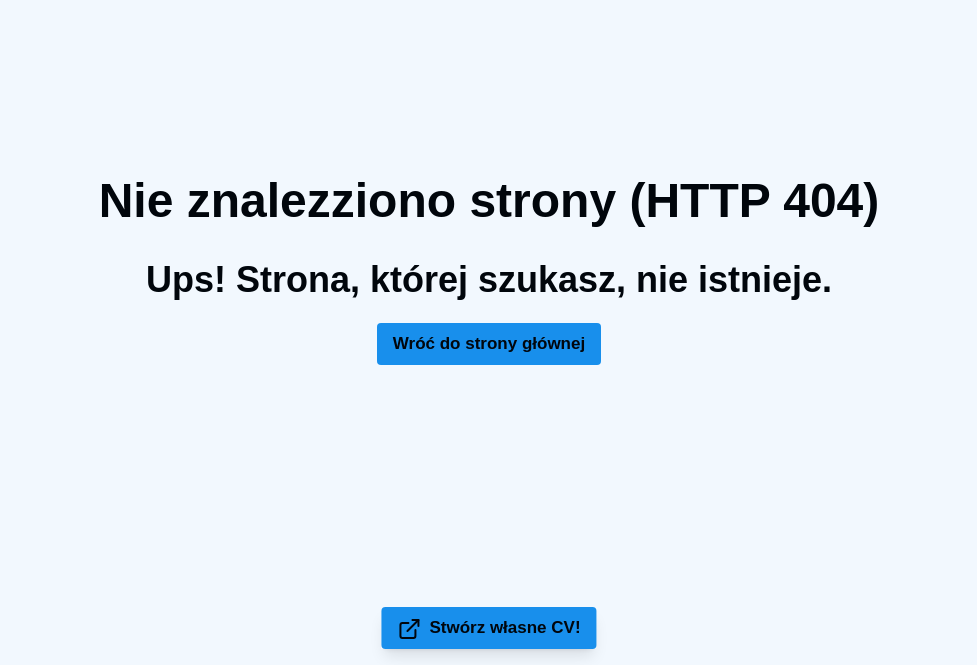
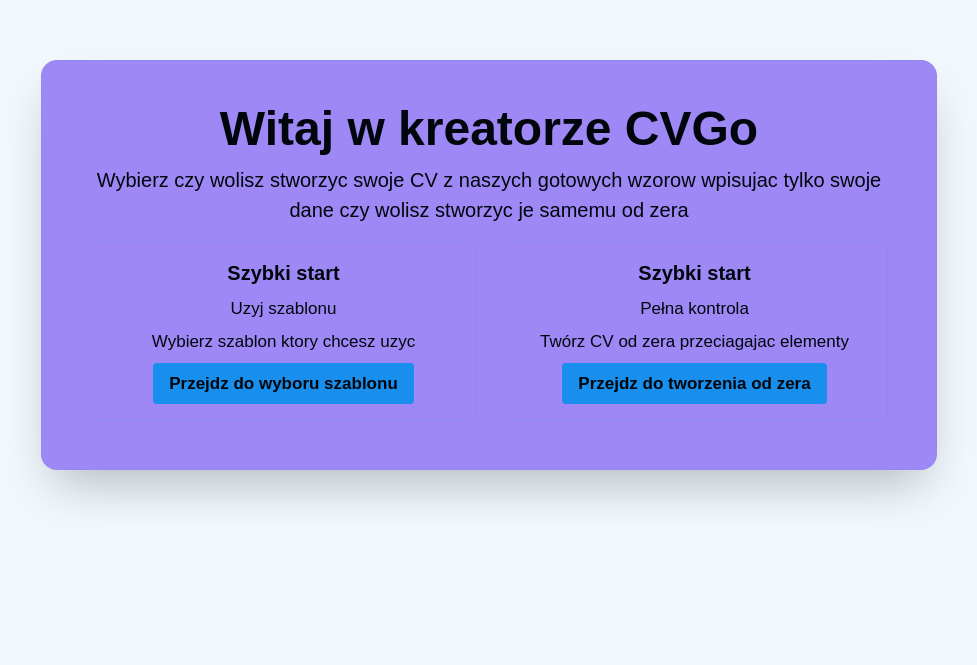
Before and after one commit to alvvik/CVGo, a Next.js app: page /creator in a window 1280 px wide. Before the commit this address had no page. Shown: the part 135-800 px from the top of the page, without its empty margins (151-1128 px from the left). Built offline with nearby package versions, Linux system fonts and the light colour scheme.

Commit message:
feat: started adding start popout in creator

```diff
--- a/package.json
+++ b/package.json
@@ -1,5 +1,5 @@
 {
-  "name": "cvproo",
+  "name": "cvgo",
   "version": "0.1.0",
   "private": true,
   "scripts": {
--- /dev/null
+++ b/src/app/creator/layout.tsx
@@ -0,0 +1,12 @@
+import { Metadata } from "next";
+export const metadata: Metadata = {
+  title: "CVGo - kreator ",
+};
+
+export default function CreatorLayout({
+  children,
+}: {
+  children: React.ReactNode;
+}) {
+  return <>{children}</>;
+}
--- /dev/null
+++ b/src/app/creator/page.tsx
@@ -0,0 +1,11 @@
+import StartPopout from "@/components/creator/StartPopout/StartPopout";
+
+StartPopout;
+export default function Home() {
+  return (
+    <div className="flex flex-col items-center justify-center gap-4 py-8 h-screen">
+      Tu będzie znajdowac sie kreator CV
+      <StartPopout />
+    </div>
+  );
+}
--- a/src/app/layout.tsx
+++ b/src/app/layout.tsx
@@ -1,9 +1,6 @@
 import type { Metadata } from "next";
 import { Geist, Geist_Mono } from "next/font/google";
 import "./globals.css";
-import ButtonCustom from "@/components/ButtonCustom";
-import { ExternalLink } from "lucide-react";
-import Link from "next/link";
 
 const geistSans = Geist({
   variable: "--font-geist-sans",
@@ -16,26 +13,18 @@ const geistMono = Geist_Mono({
 });
 
 export const metadata: Metadata = {
-  title: "Create Next App",
-  description: "Generated by create next app",
+  title: "CVGo - Darmowy kreator CV",
+  description:
+    "CVGO to darmowy kreator CV, który pozwala w prosty sposób stworzyć profesjonalne CV online. Wybierz szablon, wypełnij swoje dane i pobierz gotowe CV w formacie PDF.",
 };
 
 export default function RootLayout({ children }: LayoutProps<"/">) {
   return (
     <html
-      lang="en"
+      lang="pl"
       className={`${geistSans.variable} ${geistMono.variable} h-full antialiased`}
     >
-      <body className="min-h-full flex flex-col">
-        {children}
-
-        <div className="fixed bottom-4 left-1/2 z-50 shadow-lg -translate-x-1/2  ">
-          <ButtonCustom className="flex justify-center items-center">
-            <ExternalLink className="inline-block w-6 h-6 mr-2" />
-            <Link href="/creator">Stwórz własne CV!</Link>
-          </ButtonCustom>
-        </div>
-      </body>
+      <body className="min-h-full flex flex-col">{children}</body>
     </html>
   );
 }
--- a/src/app/page.tsx
+++ b/src/app/page.tsx
@@ -1,10 +1,13 @@
 import Features from "@/components/Features/Features";
 import Hero from "@/components/Hero/Hero";
+import FloatingCreatorButton from "@/components/FloatingCreatorButton";
+
 export default function Home() {
   return (
     <main>
       <Hero />
       <Features />
+      <FloatingCreatorButton />
     </main>
   );
 }
--- /dev/null
+++ b/src/components/FloatingCreatorButton.tsx
@@ -0,0 +1,17 @@
+"use client";
+
+import Link from "next/link";
+import { ExternalLink } from "lucide-react";
+
+import ButtonCustom from "@/components/ButtonCustom";
+
+export default function FloatingCreatorButton() {
+  return (
+    <div className="fixed bottom-4 left-1/2 z-50 shadow-lg -translate-x-1/2">
+      <ButtonCustom className="flex items-center justify-center">
+        <ExternalLink className="inline-block w-6 h-6 mr-2" />
+        <Link href="/creator">Stwórz własne CV!</Link>
+      </ButtonCustom>
+    </div>
+  );
+}
--- /dev/null
+++ b/src/components/creator/StartPopout/StartPopout.tsx
@@ -0,0 +1,47 @@
+"use client";
+
+import { useState, useEffect } from "react";
+import { Dialog, DialogPanel } from "@headlessui/react";
+import ButtonCustom from "@/components/ButtonCustom";
+
+export default function StartPopout() {
+  const [isOpen, setIsOpen] = useState(false);
+
+  useEffect(() => {
+    setIsOpen(true);
+  }, []);
+
+  return (
+    <Dialog
+      open={isOpen}
+      onClose={() => setIsOpen(false)}
+      className="relative z-50"
+    >
+      <div className="fixed inset-0 flex items-center justify-center p-4 bg-background/80 backdrop-blur-sm">
+        <DialogPanel className="w-full max-w-4xl bg-secondary border border-primary/10 rounded-2xl shadow-2xl p-8">
+          <h1 className="text-fluid-h1 font-bold text-center">
+            Witaj w kreatorze CVGo
+          </h1>
+          <p className="text-fluid-lead text-center">
+            Wybierz czy wolisz stworzyc swoje CV z naszych gotowych wzorow
+            wpisujac tylko swoje dane czy wolisz stworzyc je samemu od zera
+          </p>
+          <div className="grid grid-cols-1 md:grid-cols-2 gap-6 p-4">
+            <div className="p-4 border border-primary/10 rounded-lg flex justify-center items-center flex-col gap-2">
+              <p className="text-fluid-lead font-semibold">Szybki start</p>
+              <p>Uzyj szablonu</p>
+              <p>Wybierz szablon ktory chcesz uzyc</p>
+              <ButtonCustom>Przejdz do wyboru szablonu</ButtonCustom>
+            </div>
+            <div className="p-4 border border-primary/10 rounded-lg flex justify-center items-center flex-col gap-2">
+              <p className="text-fluid-lead font-semibold">Szybki start</p>
+              <p>Pełna kontrola</p>
+              <p>Twórz CV od zera przeciagajac elementy</p>
+              <ButtonCustom>Przejdz do tworzenia od zera</ButtonCustom>
+            </div>
+          </div>
+        </DialogPanel>
+      </div>
+    </Dialog>
+  );
+}
```
